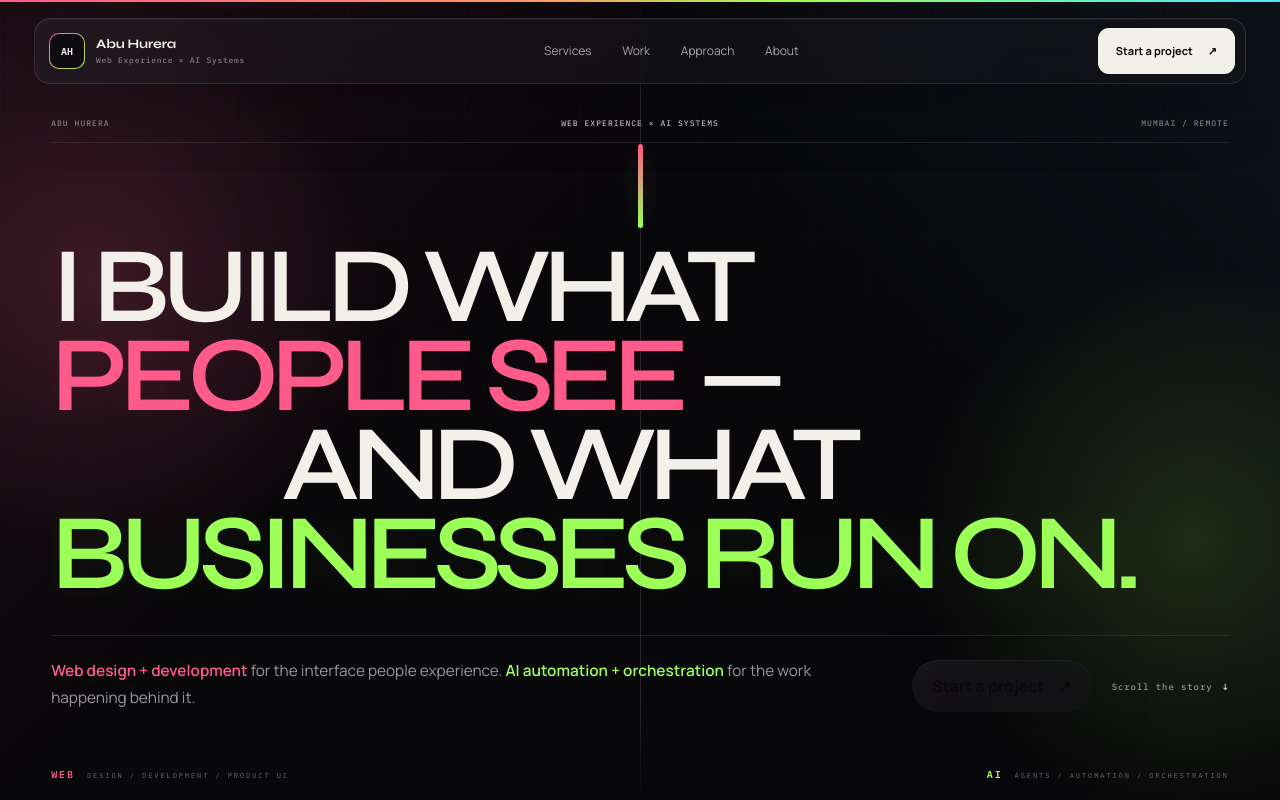
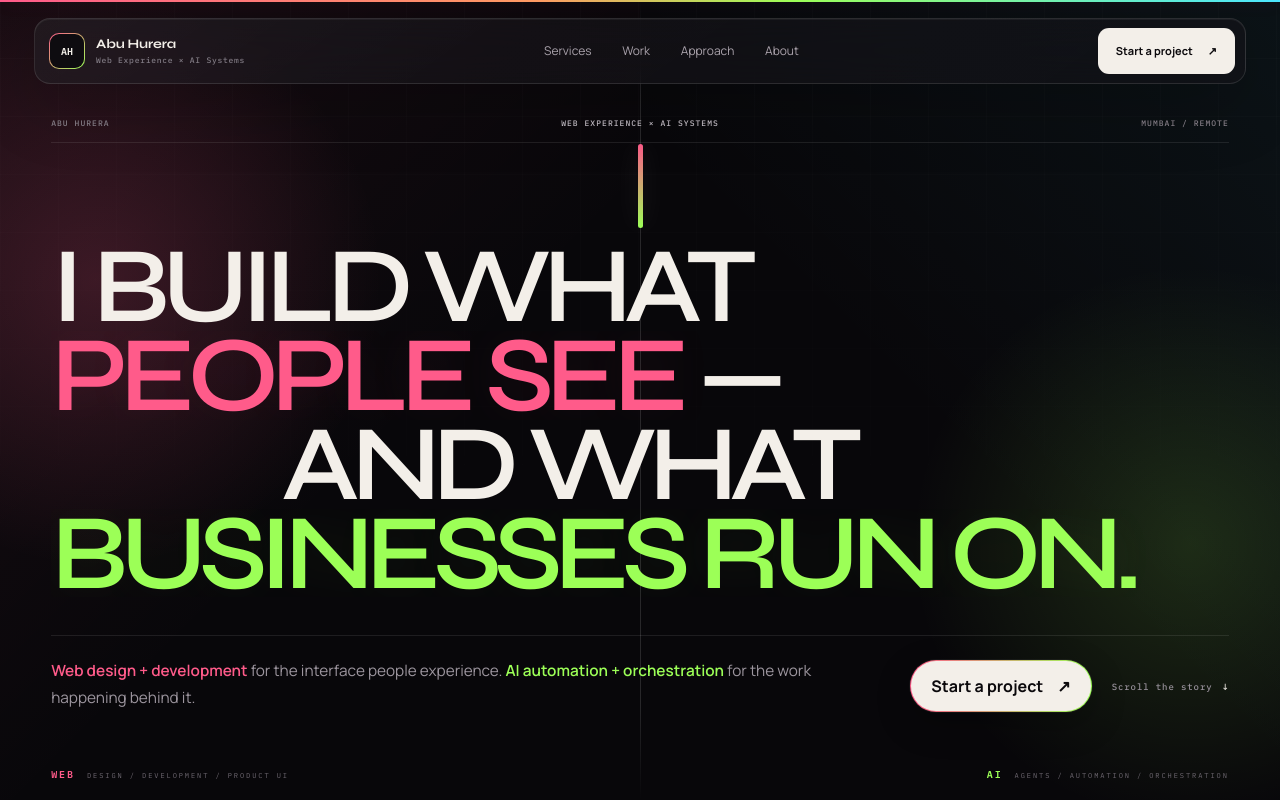
Before and after one commit to Abuhurerakhan0407/shalcon-intelligence, a React (Vite) app: page / in a window 1280 px wide. Shown: the top 800 px of the page. Built offline with nearby package versions, Linux system fonts and the light colour scheme.

Commit message:
Load final visual hotfixes

```diff
--- a/src/index.css
+++ b/src/index.css
@@ -19,3 +19,4 @@
 @import "./final/balanced-typography.css";
 @import "./final/showcase.css";
 @import "./final/polish.css";
+@import "./final/polish-hotfix.css";
```
